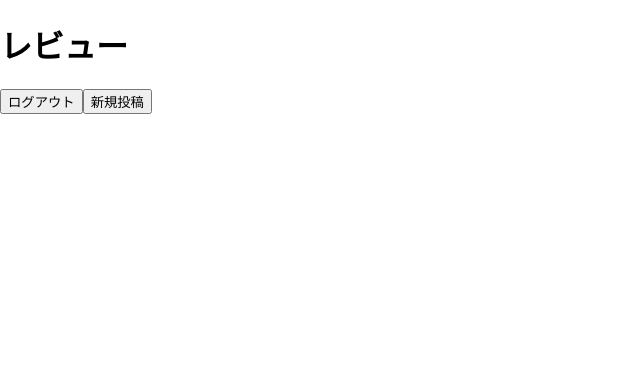
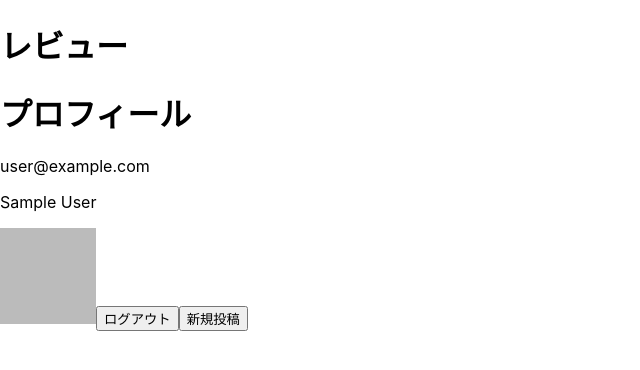
Before and after one commit to Hashi-02/react-hashio-app, a React (Create React App) app: page /Review in a window 1280 px wide. Shown: the top 370 px of the page, without its empty margins (0-640 px from the left). Built offline with nearby package versions, Linux system fonts and the light colour scheme; no server answers; sample sign-in values are in the browser's storage.

Commit message:
firebase認証

```diff
--- a/package.json
+++ b/package.json
@@ -6,6 +6,7 @@
     "@testing-library/jest-dom": "^5.16.4",
     "@testing-library/react": "^13.2.0",
     "@testing-library/user-event": "^13.5.0",
+    "firebase": "^9.8.1",
     "react": "^18.1.0",
     "react-dom": "^18.1.0",
     "react-router-dom": "^6.3.0",
--- a/src/component/Home.jsx
+++ b/src/component/Home.jsx
@@ -1,13 +1,36 @@
-import { Link } from 'react-router-dom';
+import React, { useState, useEffect } from 'react';
+import { auth, provider } from '../firebase';
+import { Navigate } from 'react-router-dom';
+import { onAuthStateChanged, signInWithPopup } from 'firebase/auth';
+
 const Home = () => {
+  const handleGoogleSubmit = async (e) => {
+    e.preventDefault();
+    try {
+      await signInWithPopup(auth, provider);
+    } catch (error) {
+      alert('メールアドレスまたはパスワードが間違っています');
+    }
+  };
+  const [user, setUser] = useState('');
+  useEffect(() => {
+    onAuthStateChanged(auth, (currentUser) => {
+      setUser(currentUser);
+    });
+  }, []);
   return (
-    <div>
-      <h1>ホームページ</h1>
-
-      <Link to={'/Review'}>
-        <button>ログイン</button>
-      </Link>
-    </div>
+    <>
+      {user ? (
+        <Navigate to={`/review`} />
+      ) : (
+        <>
+          <div>
+            <h1>ホームページ</h1>
+            <button onClick={handleGoogleSubmit}>Googleログイン</button>
+          </div>
+        </>
+      )}
+    </>
   );
 };
 
--- a/src/component/Review.jsx
+++ b/src/component/Review.jsx
@@ -1,16 +1,45 @@
 import { Link } from 'react-router-dom';
+import React, { useState, useEffect } from 'react';
+import { onAuthStateChanged, signOut } from 'firebase/auth';
+import { auth } from '../firebase';
+import { useNavigate, Navigate } from 'react-router-dom';
 const Review = () => {
+  const [user, setUser] = useState('');
+  const [loading, setLoading] = useState(true);
+  useEffect(() => {
+    onAuthStateChanged(auth, (currentUser) => {
+      setUser(currentUser);
+      setLoading(false);
+    });
+  }, []);
+  const navigate = useNavigate();
+  const logout = async () => {
+    await signOut(auth);
+    navigate('/');
+  };
   return (
-    <div>
-      <h1>レビュー</h1>
+    <>
+      {!loading && (
+        <>
+          {!user ? (
+            <Navigate to={`/`} />
+          ) : (
+            <>
+              <h1>レビュー</h1>
+              <h1>プロフィール</h1>
+              <p>{user?.email}</p>
+              <p>{user?.displayName}</p>
+              <img src={user?.photoURL} alt="ユーザープロフィール画像" />
 
-      <Link to={'/'}>
-        <button>ログアウト</button>
-      </Link>
-      <Link to={'/post'}>
-        <button>新規投稿</button>
-      </Link>
-    </div>
+              <button onClick={logout}>ログアウト</button>
+              <Link to={'/post'}>
+                <button>新規投稿</button>
+              </Link>
+            </>
+          )}
+        </>
+      )}
+    </>
   );
 };
 
```
Also changed, not shown: 2 other files (tests, documents, lock files or other folders).
